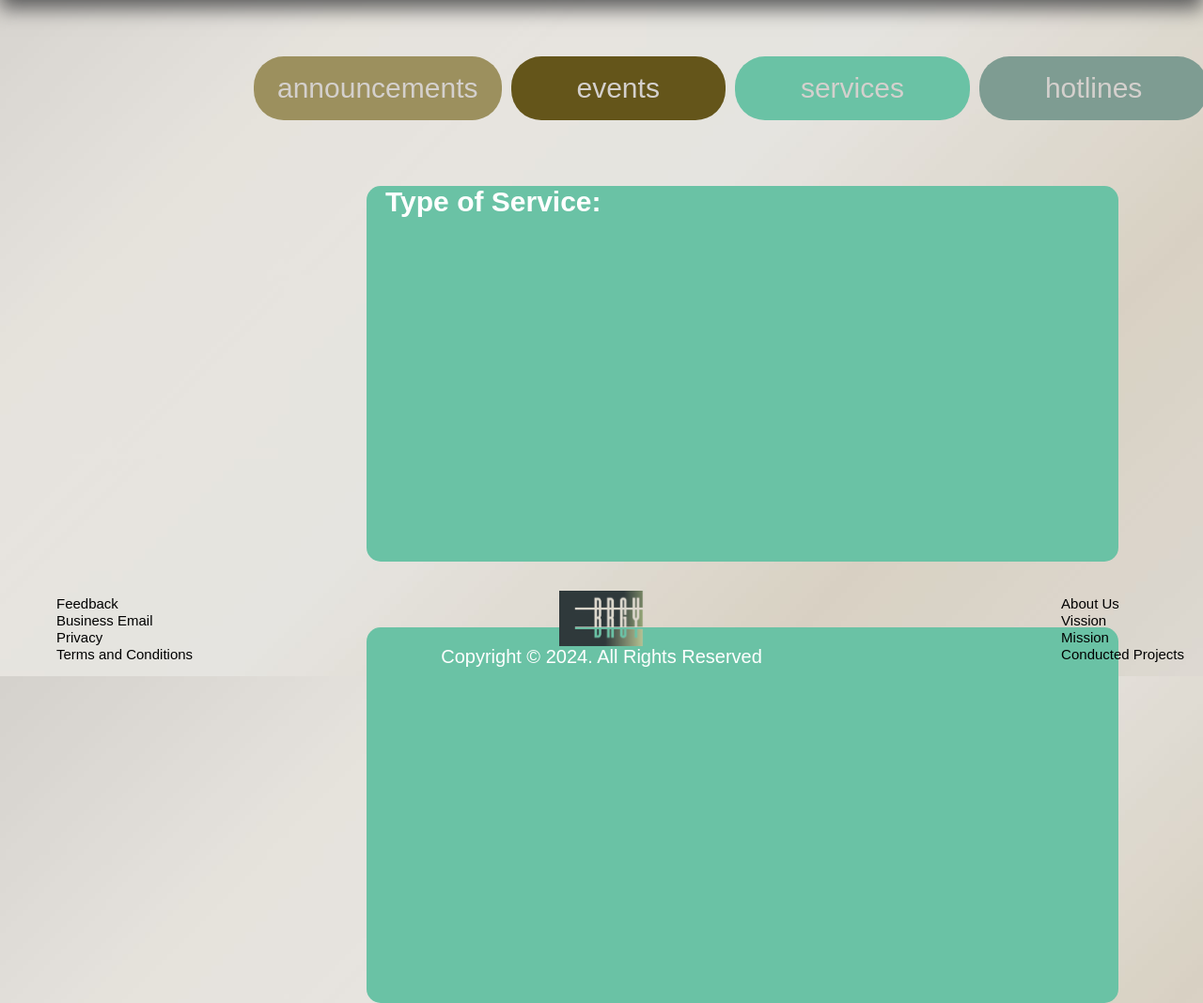
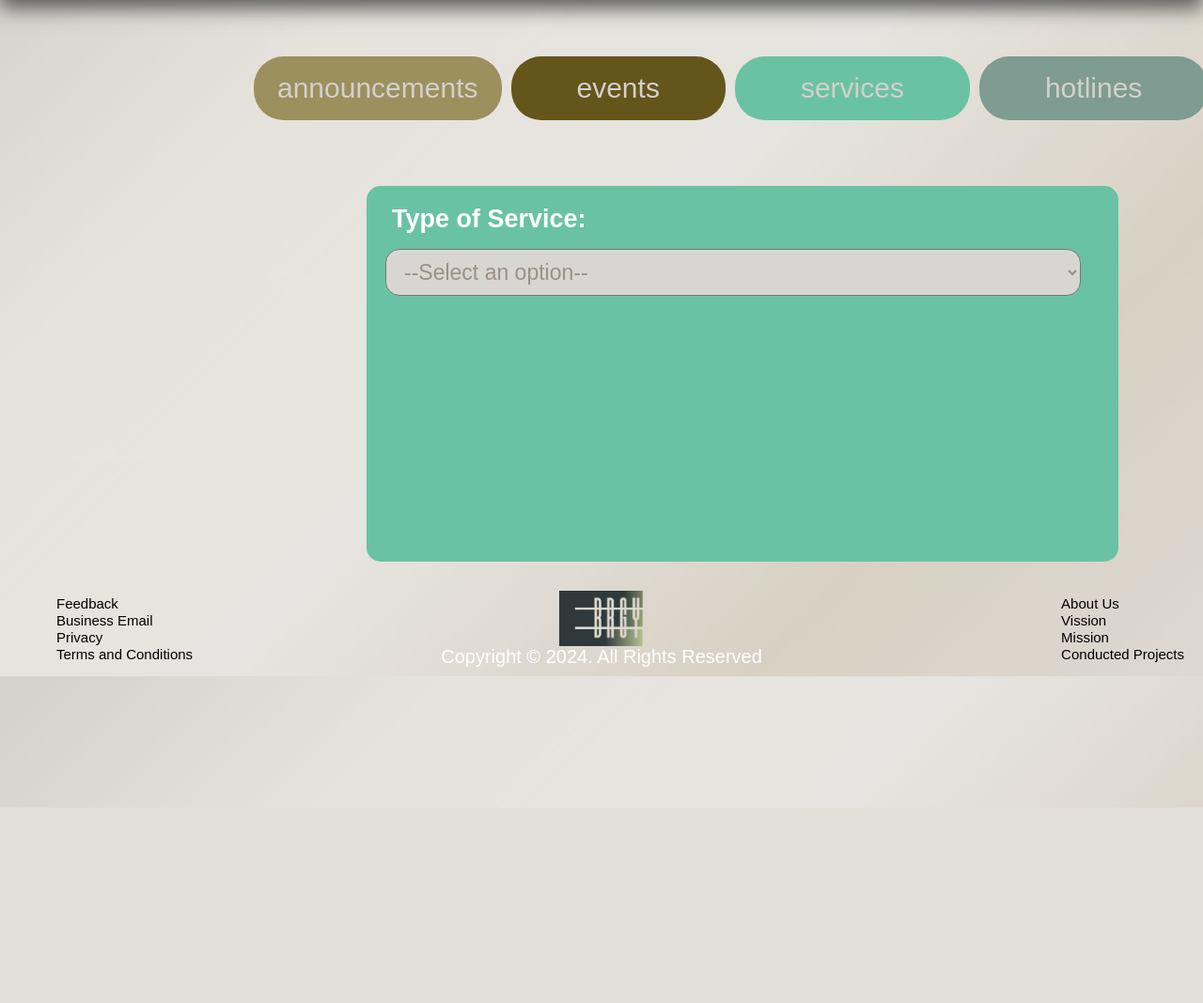
Before and after one commit to WesleyJoshuaPerez/EBRG-PROJECT, a PHP site: page /EBRG-PROJECT/maindashboard.html in a window 1280 px wide, after a click on "services". Shown: the part 80-1148 px from the top of the page at 94% size. After the commit the page ends 940 px from the top, so only its background shows below. Run offline with PHP 8.4, Linux system fonts and the light colour scheme; some web fonts are replaced.

Commit message:
modification

```diff
--- a/maindashboard.css
+++ b/maindashboard.css
@@ -257,6 +257,7 @@ header .search_bar{
     padding: 17px 25px 17px 25px;
     border-radius: 32px;
     border:none;
+    cursor: pointer;
 }
 
 .a1::before{
@@ -281,6 +282,7 @@ header .search_bar{
     border-radius: 32px;
     border:none;
     position: relative;
+    cursor: pointer;
 }
 
 .e1::before{
@@ -305,6 +307,7 @@ header .search_bar{
     padding: 17px 70px 17px 70px;
     border-radius: 32px;
     border:none;
+    cursor: pointer;
 }
 
 .s1::before{
@@ -329,6 +332,7 @@ header .search_bar{
     padding: 17px 70px 17px 70px;
     border-radius: 32px;
     border:none;
+    cursor: pointer;
 }
 
 .h1::before{
@@ -421,17 +425,70 @@ p {
 
 .type {
     color: white;
-    font-size: 30px;
+    font-size: 27px;
+    margin-left: 27px;
+    position: relative;
+    top: 20px; /* Adjust this value to move it downward */
+}
+
+#dropdown {
+    background-color: #d8d6d2; /* Match the color of the input */
+    color: #9b9089; /* Text color */
+    padding: 10px 40px 10px 15px; /* Padding to match the image */
+    border-radius: 15px; /* Rounded corners */
+    width: 740px; /* Set width */
+    font-size: 23px;
+    font-family: inherit; /* Match the font family */
+    cursor: pointer;
+    position: relative;
     margin-left: 20px;
 }
 
-#serv2 {
-    background-color: #6AC2A5;
-    height: 400px;
-    width: 800px;
-    margin-left: 390px;
-    margin-top: 70px;
-    border-radius: 15px;
+.detail {
+    color: white;
+    font-size: 27px;
+    margin-left: 27px;
+    position: relative;
+    bottom: 10px;
+}
+
+.lastname {
+    background-color: #d8d6d2; /* Match the color of the input */
+    color: #9b9089; /* Text color */
+    padding: 10px 130px 10px 15px; /* Padding to match the image */
+    border-radius: 12px; /* Rounded corners */
+    font-family: inherit; /* Match the font family */
+    border: none;
+    font-size: 23px;
+    margin-left: 20px;
+    position: relative;
+    bottom: 40px;
+}
+
+.firstname {
+    background-color: #d8d6d2; /* Match the color of the input */
+    color: #9b9089; /* Text color */
+    padding: 10px 70px 10px 15px; /* Padding to match the image */
+    border-radius: 12px; /* Rounded corners */
+    font-family: inherit; /* Match the font family */
+    border: none;
+    font-size: 23px;
+    margin-left: 445px;
+    position: relative;
+    bottom: 93px;
+}
+
+.age {
+    background-color: #d8d6d2; /* Match the color of the input */
+    color: #9b9089; /* Text color */
+    padding: 10px 5px 10px 15px; /* Padding to match the image */
+    border-radius: 12px; /* Rounded corners */
+    font-family: inherit; /* Match the font family */
+    border: none;
+    font-size: 23px;
+    margin-left: 20px;
+    position: relative;
+    bottom: 85px;
 }
 
 #hotl {
--- a/maindashboard.html
+++ b/maindashboard.html
@@ -90,9 +90,30 @@
     <div id="services" class="content-div" style="display: none;">
         <div id="serv">
             <h4 class="type">Type of Service:</h4>
+            <select id="dropdown" onchange="showField()">
+                <option value="">--Select an option--</option>
+                <option value="val1">Certificate of Indigency</option>
+                <option value="val2">Certificate of Residency</option>
+                <option value="val3">Certificate of First Time Job Seeker</option>
+                <option value="val3">Certificate of Job Absence</option>
+                <option value="val3">Certificate of Solo Parent</option>
+                <option value="val3">Barangay Clearance</option>
+                <option value="val3">Fencing Clearance</option>
+                <option value="val3">Building Clearance</option>
+                <option value="val3">Order of Payment</option>
+                <option value="val3">Electricity Installation Clearance</option>
+                <option value="val3">Daycare Admission Shortlistin</option>
+            </select>
 
+        <div id="div1" class="val-div" style="display: none;">
+            <h4 class="detail">Details:</h4>
+            <input type="text" class="lastname" name="last_name" placeholder="Last Name" required>
+            <input type="text" class="firstname" name="first_name" placeholder="First Name" required>
+            <input type="text" class="age" name="age" placeholder="Age" required>
         </div>
-        <div id="serv2"></div>
+        <div id="div2" class="val-div" style="display: none;">Content for Option 2</div>
+        <div id="div3" class="val-div" style="display: none;">Content for Option 3</div>
+        </div>
     </div>
     <div id="hotlines" class="content-div" style="display: none;">
         <div id="hotl"></div>
@@ -104,6 +125,7 @@
         <script src="darkmode.js"></script>
        <!-- Link to the JavaScript file for hamburger menu function -->
        <script src="hamburgermenu.js"></script>
-       <script src="div.js"></script>
+       <script src="AESH.js"></script>
+       <script src="services.js"></script>
 </body>
 </html>
--- /dev/null
+++ b/services.js
@@ -0,0 +1,16 @@
+function showField() {
+    // Get the selected value
+    const selectedValue = document.getElementById("dropdown").value;
+
+    // Hide all divs initially
+    const contentDivs = document.querySelectorAll(".val-div");
+    contentDivs.forEach(div => div.style.display = "none");
+
+    // Show the corresponding div based on the selected value, if not blank
+    if (selectedValue !== "") {
+        const selectedDiv = document.getElementById(`div${selectedValue[selectedValue.length - 1]}`);
+        if (selectedDiv) {
+            selectedDiv.style.display = "block";
+        }
+    }
+}
```
Also changed, not shown: AESH.js (renamed from div.js).
